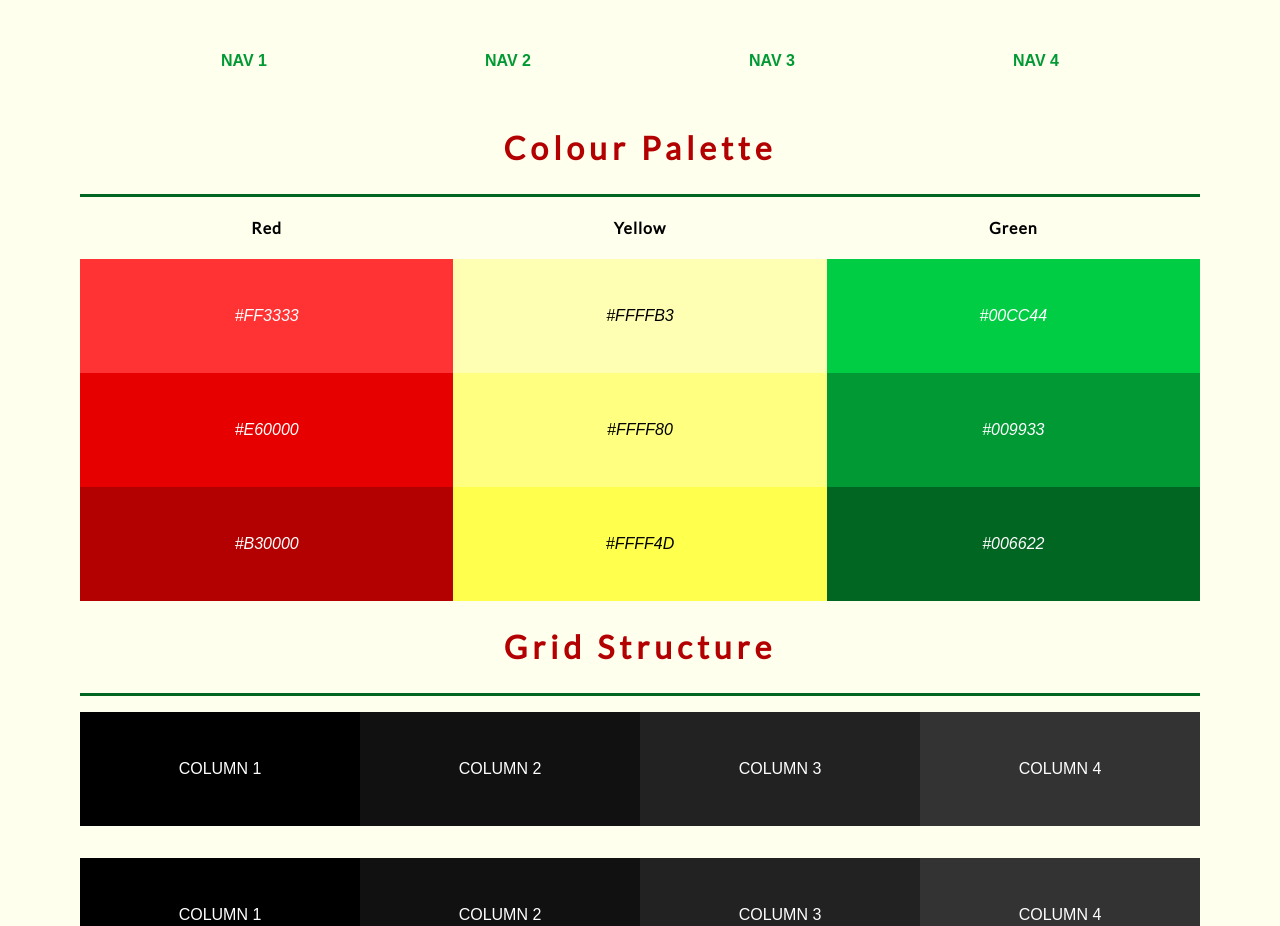
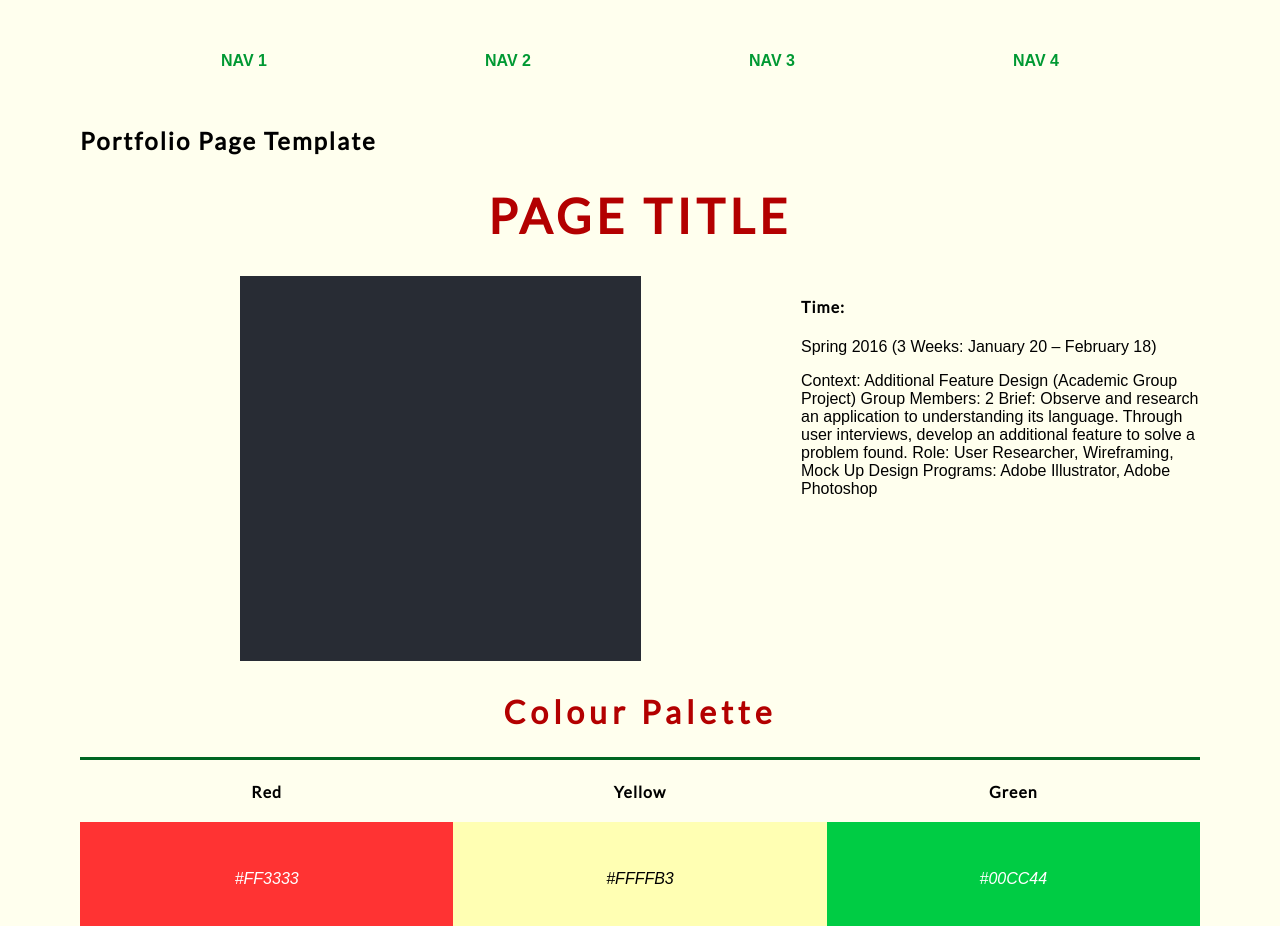
Before and after one commit to matthewfongg/IAT339-Portfolio, a plain HTML site: page index.html in a window 1280 px wide. Shown: the part 1020-1946 px from the top of the page. Drawn offline with Linux system fonts and the light colour scheme; a web font is replaced by a local one.

Commit message:
Adding images to styleguide

```diff
--- a/css/main.css
+++ b/css/main.css
@@ -114,6 +114,14 @@ label {
   color: #FFFF4D;
 }
 
+/*.portfolio-feature-image img {
+  padding: 5em;
+}*/
+
+.portfolio-piece {
+  margin: 0 10em;
+}
+
 
 /* .............................COLOUR PALETTE STYLING...............*/
 
--- a/index.html
+++ b/index.html
@@ -159,6 +159,37 @@
       </nav>
     </div>
 
+    <h3 class="page-subsection-title">
+      Portfolio Page Template
+    </h3>
+
+    <h1 class="page-title">
+      Page Title
+    </h1>
+
+    <div class="container">
+      <div class="block portfolio-feature-image portfolio-piece">
+        <img src="img/placeholder.png" alt="Logo for the City of Surrey Fire Department">
+      </div>
+
+      <div class="block">
+        <h4 class="page-label-heading">
+          Time:
+        </h4>
+        <p>
+          Spring 2016 (3 Weeks: January 20 – February 18)
+        </p>
+          Context: Additional Feature Design (Academic Group Project)
+          Group Members: 2
+          Brief: Observe and research an application to understanding its language. Through user interviews, develop an additional feature to solve a problem found.
+          Role: User Researcher, Wireframing, Mock Up Design
+          Programs: Adobe Illustrator, Adobe Photoshop
+
+        </p>
+      </div>
+    </div>
+
+
     <!-- ...................Colour Palette................... -->
     <div class="section-divider">
       <h2 id="colour-palette" class="page-section-title">
```
Also changed, not shown: img/Accountability Board 1.jpg (added), img/Accountability Board 2.jpg (added), img/Cultural Probe 1.jpg (added), img/Cultural Probe 2.jpg (added), img/Cultural Probe 3.jpg (added), img/Partcipant Workshop 1.jpg (added), img/Partcipant Workshop 2.jpg (added), img/firehall-logo.jpg (added), img/placeholder.PNG (added), 1 other file.
